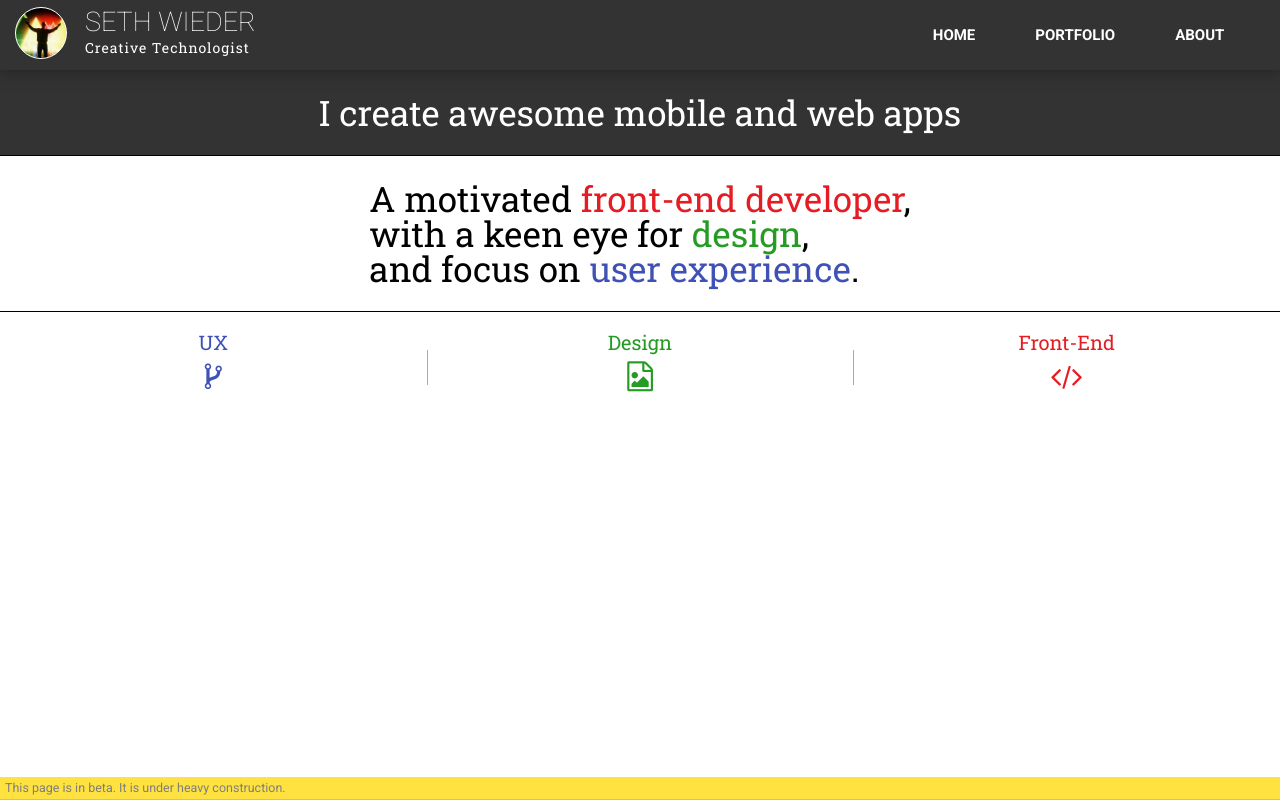
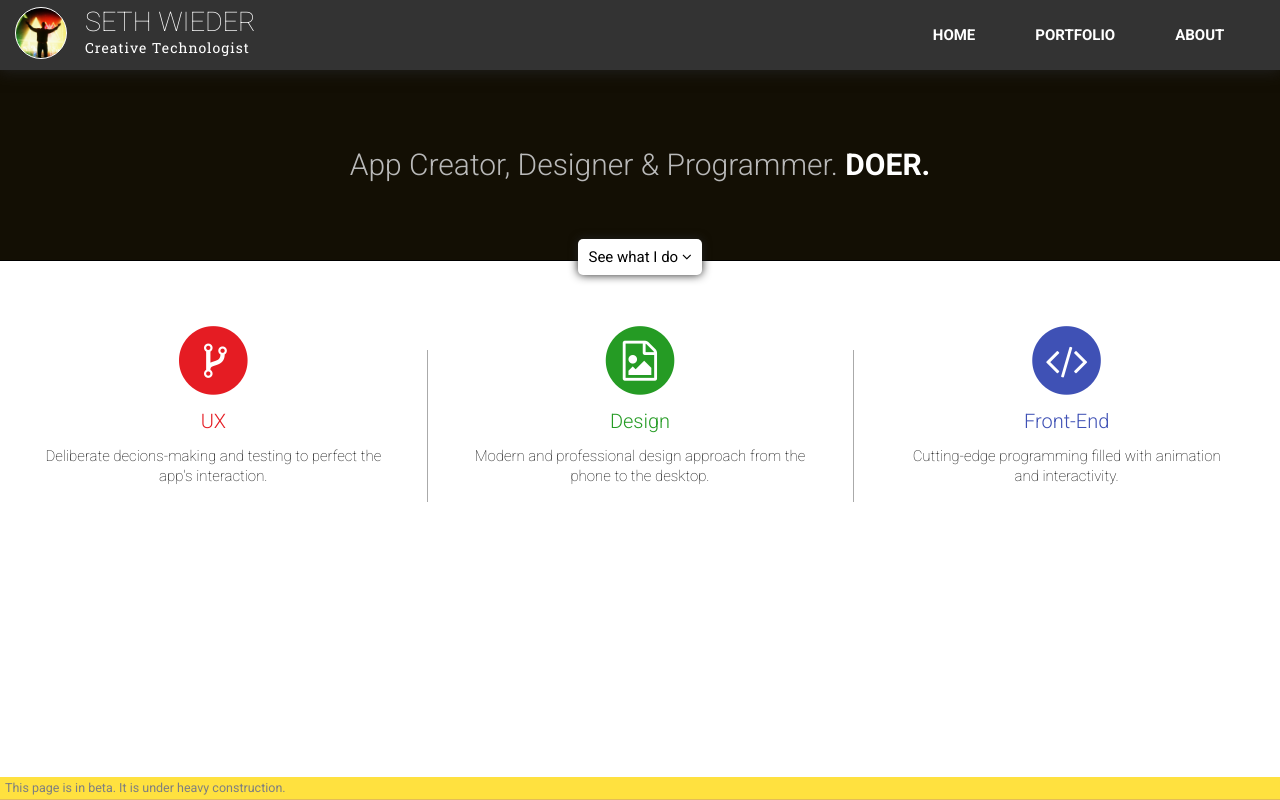
Before and after one commit to swieder227/swieder-home-angular, a plain HTML site: page index.html in a window 1280 px wide. Drawn offline with Linux system fonts and the light colour scheme.

Commit message:
updated homepage. much cleaner and fixed #beauty

```diff
--- a/index.html
+++ b/index.html
@@ -38,27 +38,34 @@
 	</div>
 	<main>
 		<div class="beauty">
-			<p>I create awesome mobile and web apps</p>
-		</div>
-		<div class="beauty">
-			<p>A motivated <span class="rgbR">front-end developer</span>,<br/>
-			with a keen eye for <span class="rgbG">design</span>,<br/>
-			and focus on <span class="rgbB">user experience</span>.</p>
+			<p>App Creator, Designer &amp; Programmer. <em>DOER.</em></p>
+			<div class="center"><div class="cta">See what I do <span class="fa fa-angle-down"></span></div></div>
 		</div>
 		<section id="homepage">
-			<div class="skillset rgbB">
+			<div class="skillset">
+				<div class="fa-stack fa-4x">
+					<span class="fa fa-circle fa-stack-2x"></span>
+					<span class="fa fa-code-fork fa-stack-1x"></span>
+				</div>
 				<h3>UX</h3>
-				<div class="fa fa-code-fork"></div>
+				<h4>Deliberate decions-making and testing to perfect the app's&nbsp;interaction.</h4>
 			</div>
-			<div class="skillset rgbG">
+			<div class="skillset">
+				<div class="fa-stack fa-4x">
+					<span class="fa fa-circle fa-stack-2x"></span>
+					<span class="fa fa-file-image-o fa-stack-1x"></span>
+				</div>
 				<h3>Design</h3>
-				<div class="fa fa-file-image-o"></div>
+				<h4>Modern and professional design approach from the phone to the&nbsp;desktop.</h4>
 			</div>
-			<div class="skillset rgbR">
+			<div class="skillset">
+				<div class="fa-stack fa-4x">
+					<span class="fa fa-circle fa-stack-2x"></span>
+					<span class="fa fa-code fa-stack-1x"></span>
+				</div>
 				<h3>Front-End</h3>
-				<div class="fa fa-code"></div>
+				<h4>Cutting-edge programming filled with animation and&nbsp;interactivity.</h4>
 			</div>
-
 		</section>
 	</main>
 	<div class="warning">This page is in <b>beta</b>. It is under heavy construction.</div>
--- a/scss/_homepage.scss
+++ b/scss/_homepage.scss
@@ -4,54 +4,73 @@
 
 main {
 	position: absolute;
-	top: 7rem;
+	top: 0;
 	bottom: 0;
 	left: 0;
 	right: 0;
+	margin-top:7rem;
 	-moz-transition: opacity 1s 0s ease;
 	-webkit-transition: opacity 1s 0s ease;
 	transition: opacity 1s 0s ease;
-	overflow: auto;
+	overflow-y: auto;
+	overflow-x: hidden;
 }
-
-.rgbR{ color: #e51c23; }
-.rgbG{ color: #259b24; }
-.rgbB{ color: #3f51b5 }
 
 .beauty{
 	display: -webkit-box; display: flex;
 	-webkit-box-align: center; align-items: center;
 	-webkit-box-pack: center; justify-content: center;
 	-webkit-box-orient: vertical; flex-direction: column;
-	padding:2.5rem 0;
+	padding:7.5rem 0;
 	border-bottom: 1px solid black;
-	// background-image: url("../img/transp_bg.png");
-	background-repeat: repeat;
+	background-color: #130f04;
+	position: relative;
+	margin-bottom:4rem;
 }
 
 .beauty > p {
-	font-family: 'Roboto Slab';
-	font-size: 3.5rem;
-	-moz-transition: font-size 1s 0s ease;
-	-webkit-transition: font-size 1s 0s ease;
-	transition: font-size 1s 0s ease;
+	font-size: 3rem;
+	font-weight: 300;
+	line-height: 4rem;
+	-moz-transition: font-size 0.5s 0s ease;
+	-webkit-transition: font-size 0.5s 0s ease;
+	transition: font-size 0.5s 0s ease;
+	color:#b9b9b9;
 
 	@media screen and (max-width: 690px){
 		font-size: 2.5rem;
 	}
 	@media screen and (max-width: 600px){
-		font-size: 2rem;
+		font-size: 1.8rem;
 	}
 
 }
 
-.beauty:first-child {
-	background-color: #333;
-	color: white;
+.beauty > p > em {
+	font-weight: 700;
+	color:#fff;
 }
-.beauty:nth-child(2) {
 
+.center{
+	position: absolute;
+	bottom: 0;
+	left: 0;
+	left: 0;
+	width: 100%;
+	text-align: center;
 }
+
+.center .cta{
+	background: #fff;
+	display: inline-block;
+	padding: 1rem;
+	position: relative;
+	top: 1.5rem;
+	font-size: 1.5rem;
+	border-radius: 0.5rem;
+	box-shadow: 0px 0px 10px #222;
+}
+
 
 .skillset{
 	width:33.3333%;
@@ -61,21 +80,48 @@ main {
 	position: relative;
 	margin-top: 2rem;
 
-	@media screen and (max-width: 600px){
+	@media screen and (max-width: 690px){
 		float:none;
 		width: 100%;
 		padding:2rem 0;
 	}
 }
 
+.skillset:nth-child(1) .fa-circle,.skillset:nth-child(1) h3{ color: #e51c23; }
+.skillset:nth-child(2) .fa-circle,.skillset:nth-child(2) h3{ color: #259b24; }
+.skillset:nth-child(3) .fa-circle,.skillset:nth-child(3) h3{ color: #3f51b5 }
+
 h3 {
 	font-size:2rem;
-	font-family: 'Roboto Slab';
+	font-family: 'Roboto';
+	padding:1rem;
+	font-weight: 300;
 }
 
-.skillset .fa {
-	font-size:3rem;
-	padding: 1rem;
+h4 {
+	font-size: 1.5rem;
+	padding: 0.5rem 1rem;
+	line-height: 2rem;
+	max-width: 85%;
+	margin: 0 auto;
+	min-height: 6rem;
+	font-weight: 100;
+}
+
+
+.skillset ul{
+	width: 50%;
+	margin: 0 auto;
+	text-align: left;
+	font-size: 1.5rem;
+	line-height: 2rem;
+	list-style-type: disc;
+	padding: 0.5rem 0;
+}
+
+
+.skillset .fa-stack .fa:last-child{
+	color:white;
 }
 
 .skillset:first-child:after,
@@ -85,15 +131,20 @@ h3 {
 	width:1px;
 	background-color: #aaa;
 
-	@media screen and (min-width: 600px){
-		height:50%;
-		top:25%;
+	@media screen and (min-width: 690px){
+		height: 80%;
+		top: 15%;
 		left:100%;
 	}
-	@media screen and (max-width: 600px){
+	@media screen and (max-width: 690px){
 		width: 60%;
 		left:20%;
 		bottom:0;
 		height: 1px;
 	}
 }
+
+.fa-code-fork {
+	position: relative;
+	left:2px;
+}
--- a/scss/app.scss
+++ b/scss/app.scss
@@ -15,8 +15,9 @@ html{
 	border-bottom: 1px solid goldenrod;
 	font-size: 1.25rem;
 	position: absolute;
-	width: 100%;
 	opacity: 0.75;
+	left:0;
+	right:0;
 	bottom:0;
 	-moz-transition: -webkit-transform 1s 0s ease;
 	-webkit-transition: -webkit-transform 1s 0s ease;
```
Also changed, not shown: css/app.css.
